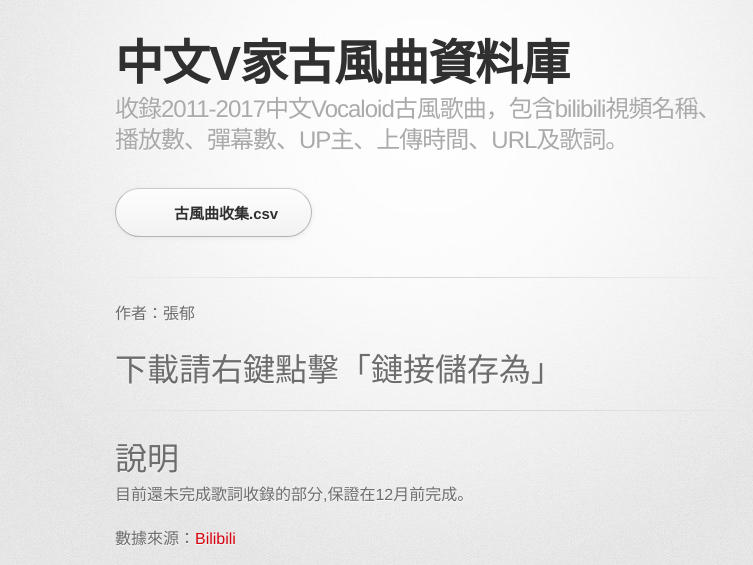
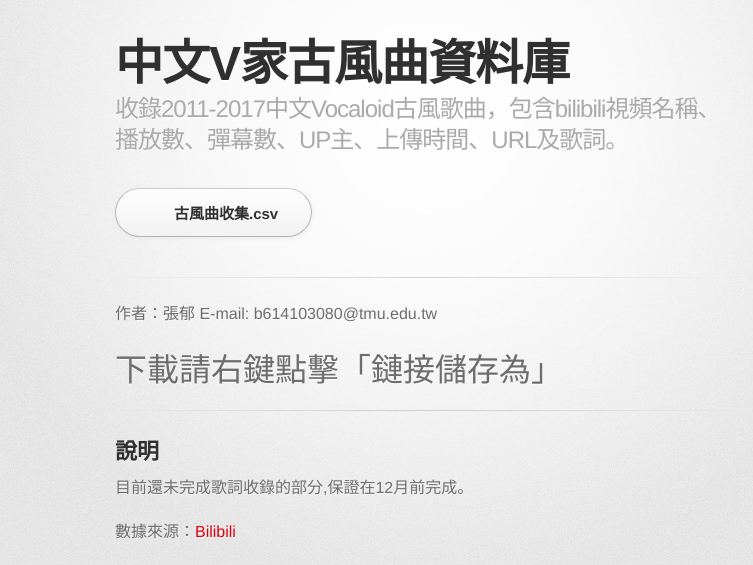
Before and after one commit to fireindark707/ChineseV_GUFENG, a Jekyll site: the page built from docs/index.md, in a window 1280 px wide. Shown: the top 565 px of the page, without its empty margins (215-968 px from the left). Built offline with Jekyll 4.4.1, drawn with Linux system fonts in a browser that asks for light colours; some web fonts are replaced.

Commit message:
Update index.md

```diff
--- a/docs/index.md
+++ b/docs/index.md
@@ -2,9 +2,10 @@
 layout: default
 ---
 作者：張郁
+E-mail: b614103080@tmu.edu.tw
 # 下載請右鍵點擊「鏈接儲存為」
 ---
-# [](#header-1)說明
+## [](#header-1)說明
 
 目前還未完成歌詞收錄的部分,保證在12月前完成。
 
```
